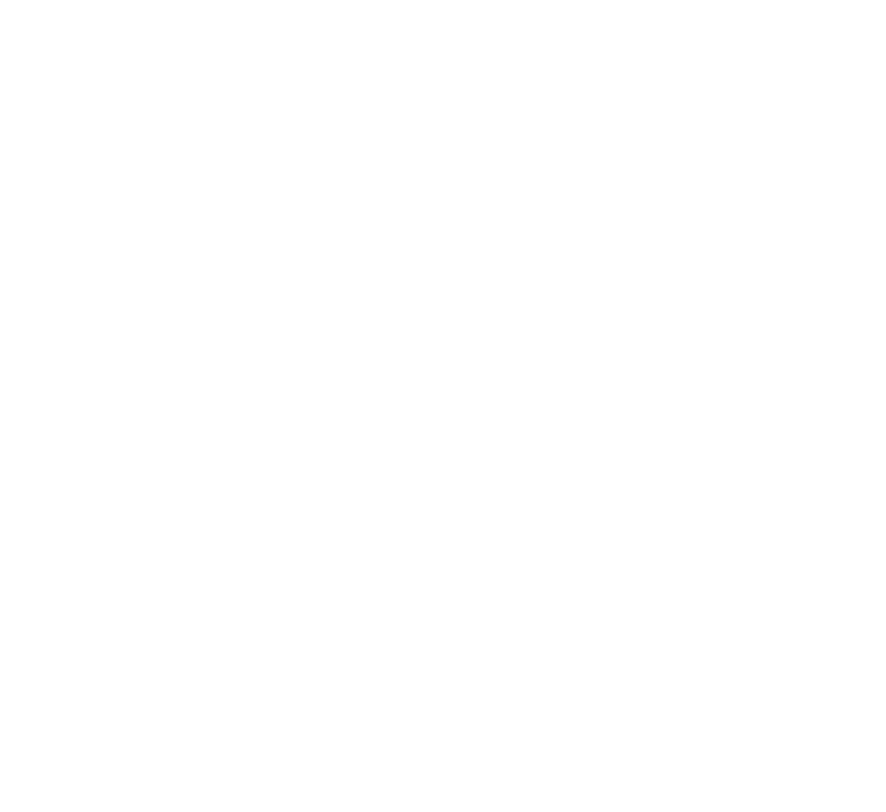
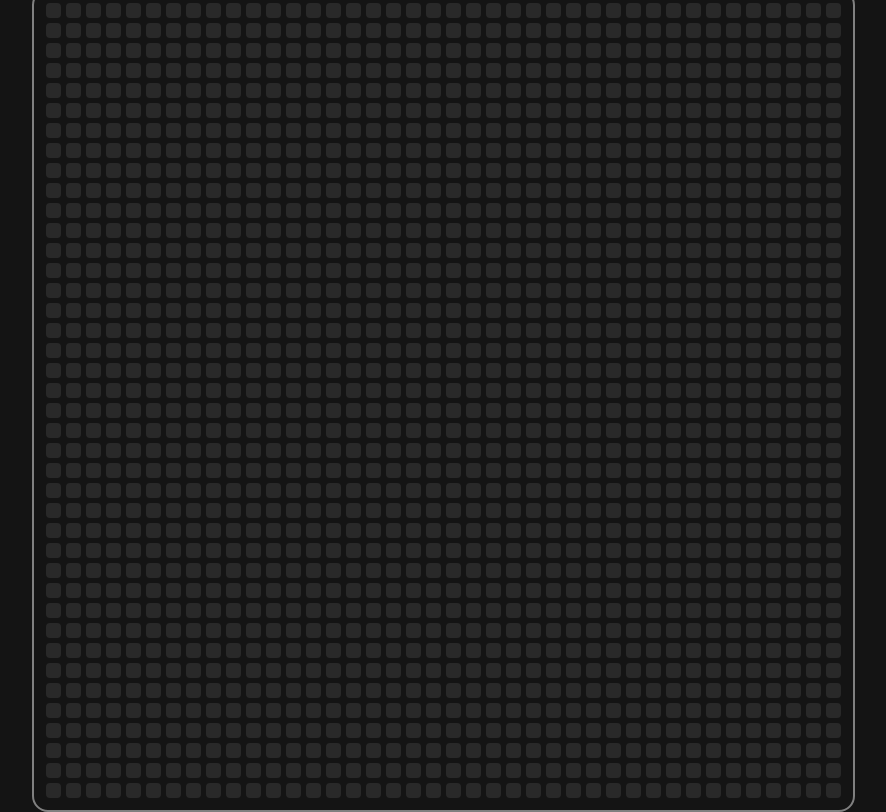
Before and after one commit to BlaguiV/antistress-web-app, a plain HTML site: page index.html in a window 1280 px wide. Shown: the whole page, without its empty margins (197-1083 px from the left). Drawn offline with Linux system fonts and the light colour scheme.

Commit message:
add simple version of app

```diff
--- a/index.html
+++ b/index.html
@@ -10,7 +10,8 @@
 </head>
 
 <body>
-
+    <div class="container" id="container">
+    </div>
 </body>
 
 </html>
--- a/script.js
+++ b/script.js
@@ -0,0 +1,30 @@
+const container = document.getElementById("container")
+const boxes = 1600
+
+for (let i = 0; i < boxes; i++) {
+    const box = document.createElement("div")
+    box.classList.add("box")
+    container.appendChild(box)
+    box.addEventListener("mousemove", () => {
+        setColorOnBox(box)
+    })
+}
+
+function getRandomColor() {
+    let letters = "0123456789ABCDEF"
+    let color = '#'
+    for (i = 0; i < 6; i++) {
+        color += letters[Math.floor(Math.random() * 16)]
+    }
+    return color
+}
+
+function setColorOnBox(el) {
+    const color = getRandomColor()
+
+    el.style.background = color
+    // el.style.boxShadow = `0 0 10xp ${color}`
+    setTimeout(() => {
+        el.style.background = "rgb(41, 41, 41)"
+    }, 1000)
+}
--- a/styles.css
+++ b/styles.css
@@ -0,0 +1,30 @@
+* {
+    box-sizing: border-box;
+    margin: 0;
+    padding: 0;
+}
+
+body {
+    height: 100vh;
+    background-color: rgb(20, 20, 20);
+    display: flex;
+    justify-content: center;
+    align-items: center;
+}
+
+.box {
+    width: 15px;
+    height: 15px;
+    background-color: rgb(41, 41, 41);
+    border-radius: 4px;
+    cursor: pointer;
+}
+
+#container {
+    display: grid;
+    grid-template-columns: repeat(40, 1fr);
+    gap: 5px;
+    border: 2px gray solid;
+    padding: 12px;
+    border-radius: 16px;
+}
```
